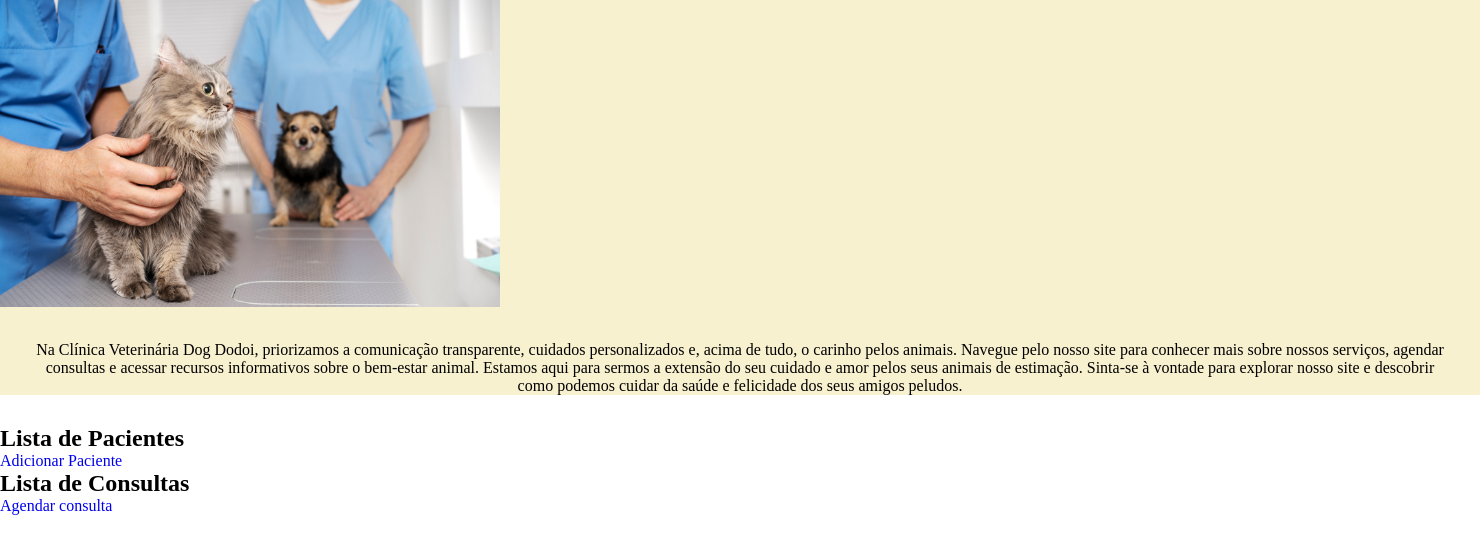
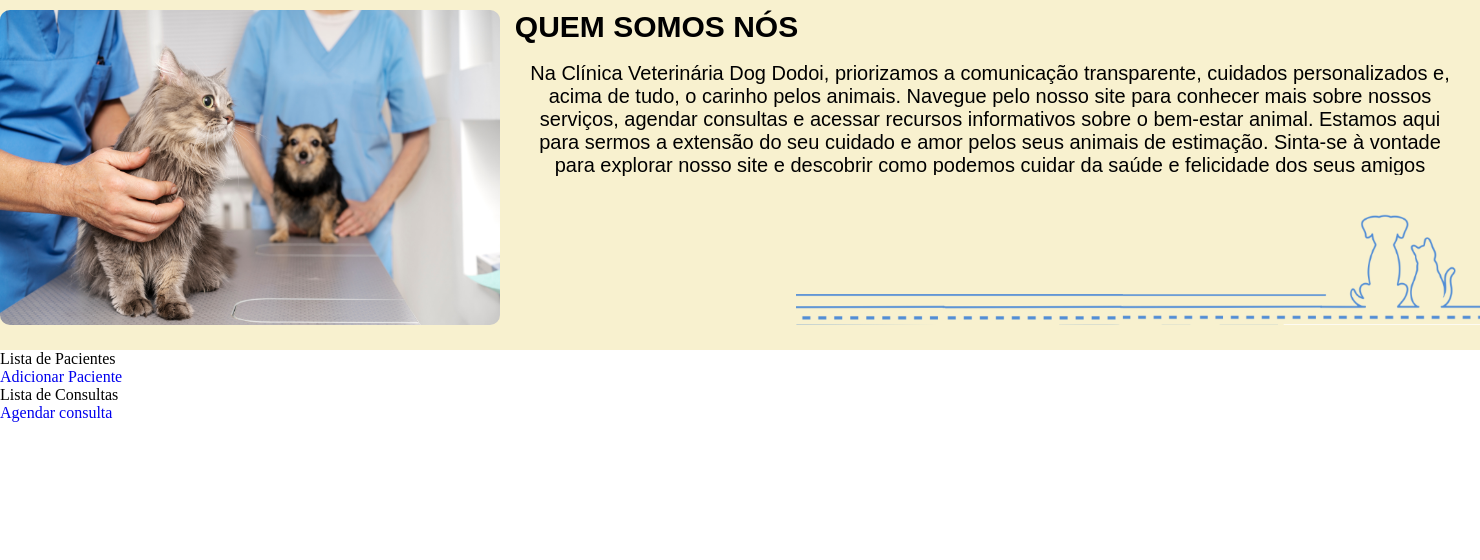
Before and after one commit to ciraht/dogdodoiAGORAVAI2, a Flask app: page / in a window 1480 px wide. Shown: the part 240-800 px from the top of the page. Run offline with Flask 3, Linux system fonts and the light colour scheme.

Commit message:
index css metade

```diff
--- a/Templates/index.html
+++ b/Templates/index.html
@@ -17,10 +17,13 @@
     </header>
     <main>
         <section>
-            <div>
+            <div class="inicial">
             <img src="../static/img/gato_cachorro.png" alt="" class="gato_cachorro">
             <!-- Imagem ilustrativa com texto embaixo -->
-            <p> Na Clínica Veterinária Dog Dodoi, priorizamos a comunicação transparente,
+             <div class="ota_div">
+             <h1>QUEM SOMOS NÓS</h1>
+             <br><br><br><br><br><br><br>
+            <p class="texto1"> Na Clínica Veterinária Dog Dodoi, priorizamos a comunicação transparente,
                  cuidados personalizados e, acima de tudo, o carinho pelos animais.
                   Navegue pelo nosso site para conhecer mais sobre nossos serviços,
                    agendar consultas e acessar recursos informativos sobre o bem-estar animal.
@@ -29,10 +32,12 @@
                   da saúde e felicidade dos seus amigos peludos.
             </p>
             </div>
+            <img src="../static/img/divisa.png" alt="" class="divisa">
+            </div>
         </section>
 
         <section>
-            <h1>Lista de Pacientes</h1>
+            <p>Lista de Pacientes</p>
             <ul>
 
             <!--  Código[0], nome[1], espécie[2], raça[3], peso[4], nome do tutor[5]
@@ -51,7 +56,7 @@
         </section>
 
         <section>
-            <h1>Lista de Consultas</h1>
+            <p>Lista de Consultas</p>
         <ul>
             {% for consulta in consultas %}
                 <li>{{ consulta[0] }} | {{ consulta[1] }} | {{ consulta[2] }} | {{ consulta[3] }} | {{ consulta[4] }} | {{ consulta[5] }} | {{ consulta[6] }}</li>
--- a/static/css/inicio.css
+++ b/static/css/inicio.css
@@ -70,4 +70,48 @@ section:first-child p {
 }
 .gato_cachorro {
     width: 500px;
+    height: 90%;
+    margin-top: 10px;
+    position: relative;
+    border-radius: 10px 10px 10px 10px;
 }
+.inicial {
+    display: flex;
+    height: 350px;
+    width: 100%;
+    background-color: #F8F1CF
+}
+/* .ota_div {
+} */
+.texto1 {
+    position: absolute;
+    font-family: Arial, Helvetica, sans-serif;
+    font-size: 20px;
+    bottom: 330px;
+    text-align: left;
+}
+h1 {
+    position: absolute;
+    font-family: Arial, Helvetica, sans-serif;
+    font-size: 30px;
+    margin-left: 1%;
+    margin-top: 10px;
+}
+.divisa {
+    position: relative;
+    bottom: -50%;
+    height: 150px;
+    left: 20%;
+}
+.linha {
+    position: relative;
+    bottom: -66.4%;
+    left: -18%;
+    height: 90px;
+}
+.linha2 {
+    position: relative;
+    bottom: -66.6219%;
+    left: -46.8%;
+    height: 90px;
+}
```
Also changed, not shown: static/img/divisa.png (added), static/img/linha.png (added).
